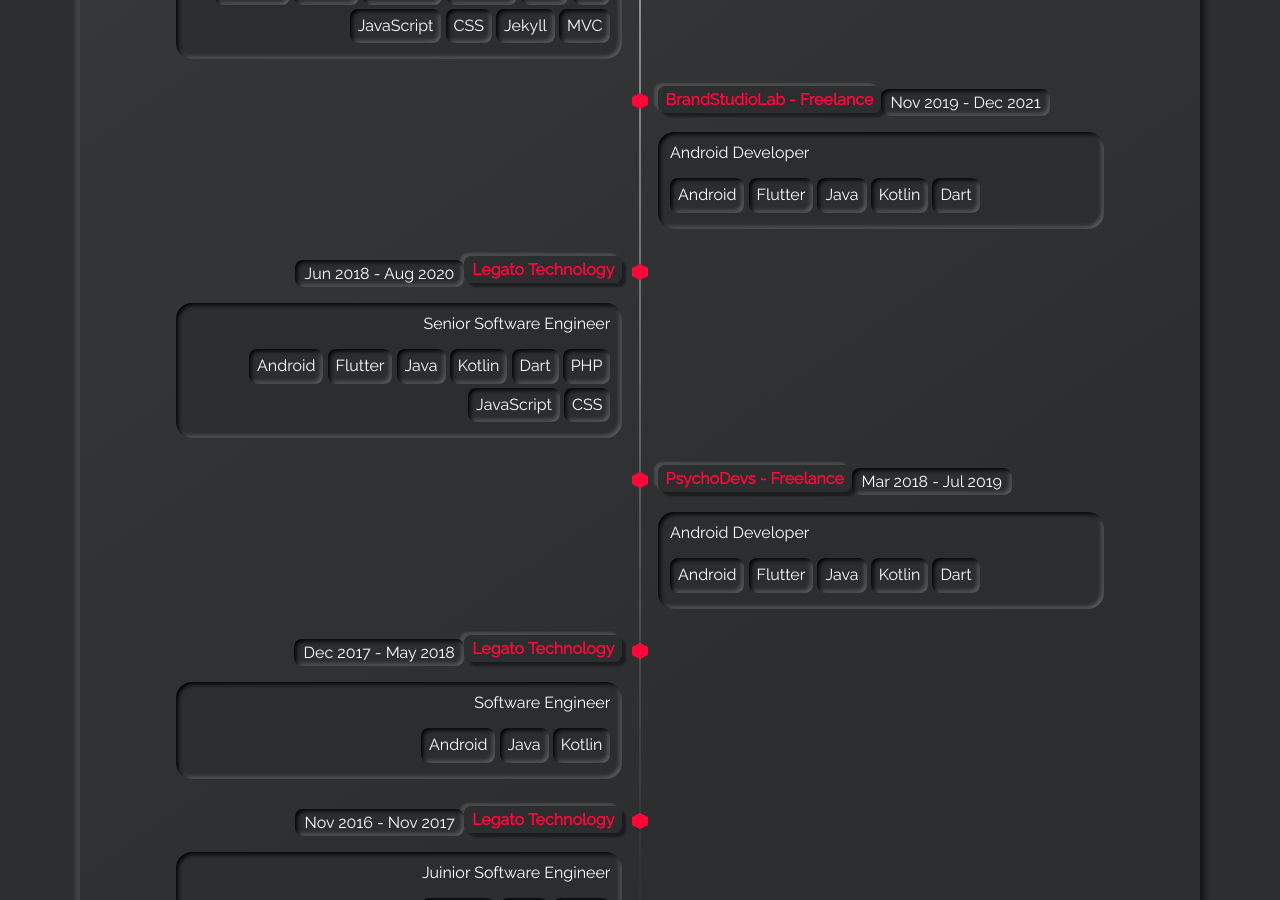
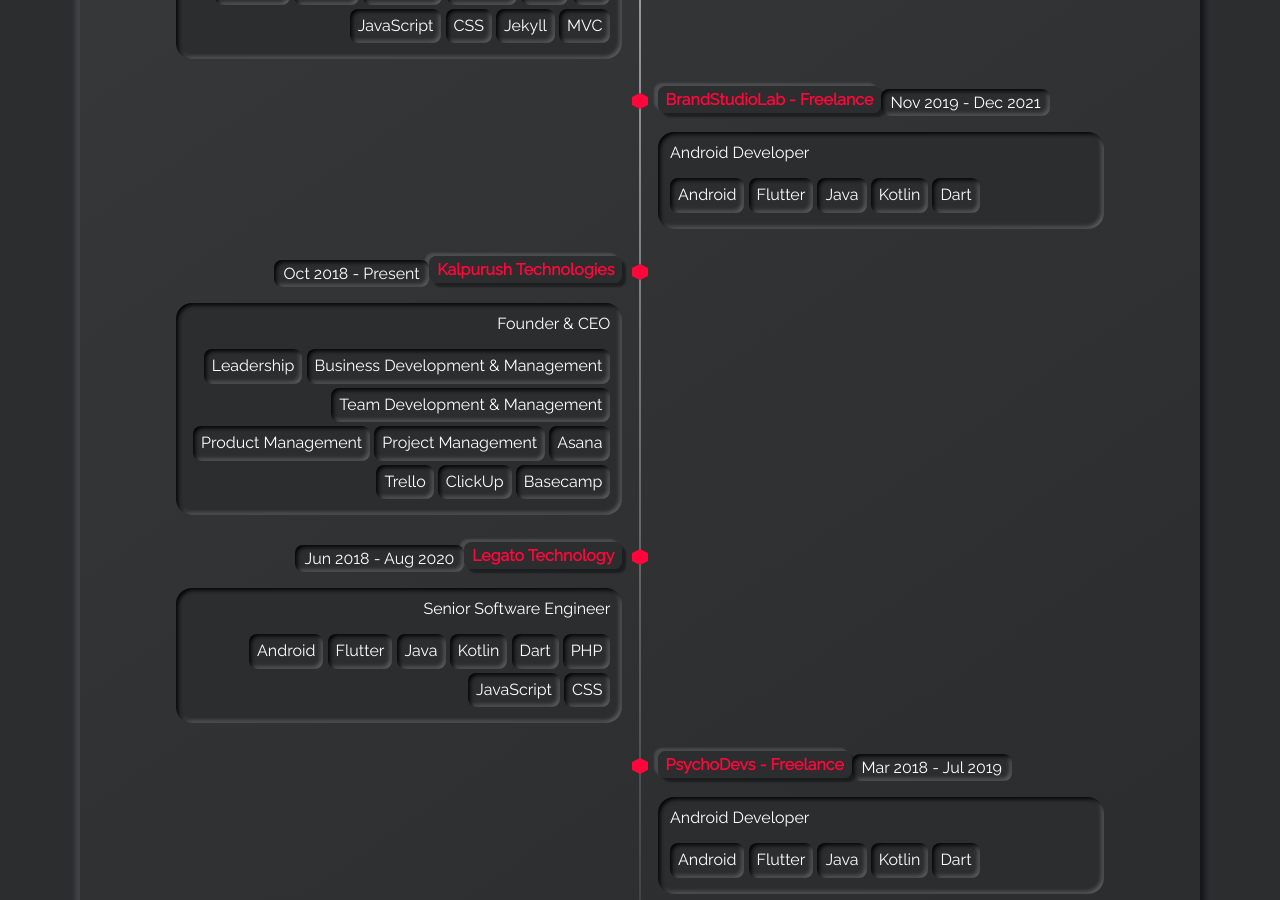
Before and after one commit to writeshahadat/writeshahadat.github.io, a Jekyll site: the page built from index.html, in a window 1280 px wide and 900 px high, scrolled down 2606 px. Built offline with Jekyll 4.4.1, drawn with Linux system fonts in a browser that asks for light colours.

Commit message:
Updated timeline.yml

```diff
--- a/_data/timeline.yml
+++ b/_data/timeline.yml
@@ -65,6 +65,22 @@
     - tag: Dart
   timeline-side: right
 
+- title: Kalpurush Technologies
+  title-url: https://kalpurush.com.bd/
+  date: Oct 2018 - Present
+  subtitle: Founder & CEO
+  tags:
+    - tag: Leadership
+    - tag: Business Development & Management
+    - tag: Team Development & Management
+    - tag: Product Management
+    - tag: Project Management
+    - tag: Asana
+    - tag: Trello
+    - tag: ClickUp
+    - tag: Basecamp
+  timeline-side: left
+
 - title: Legato Technology
   title-url: https://legatobd.com/
   date: Jun 2018 - Aug 2020
```
